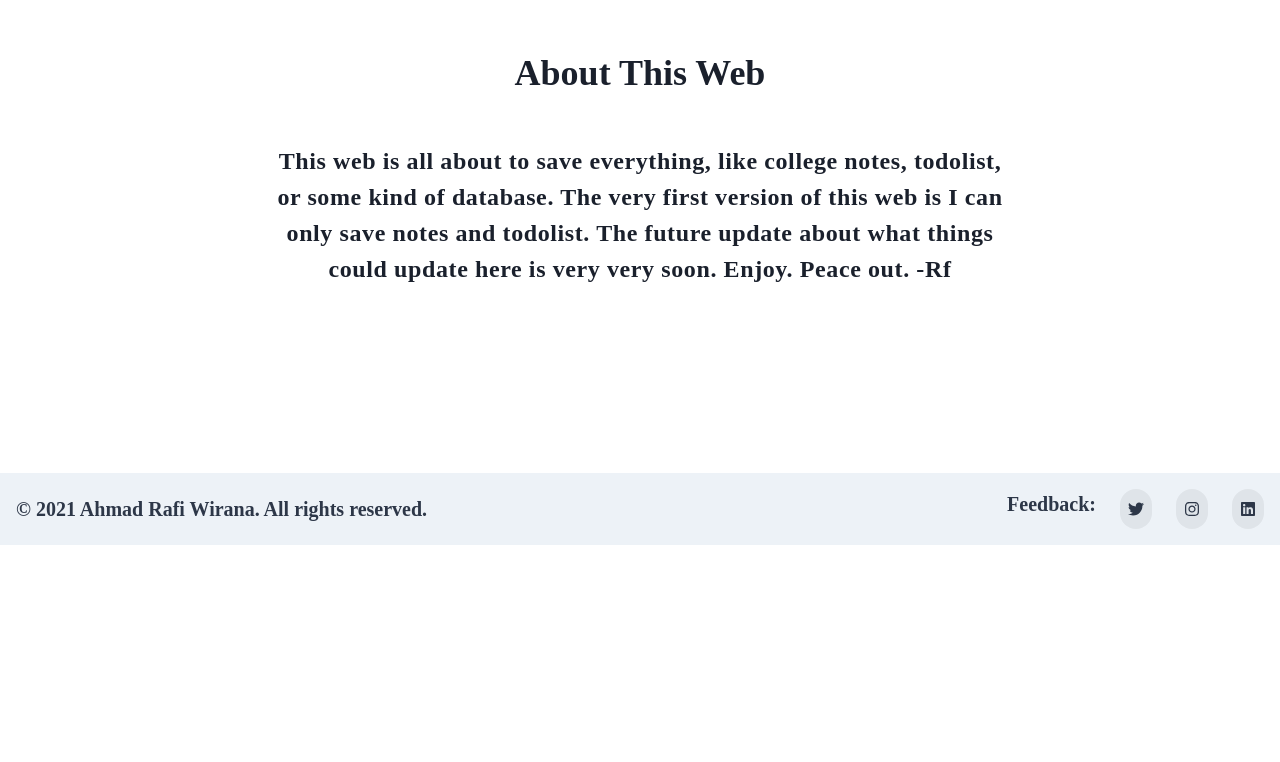
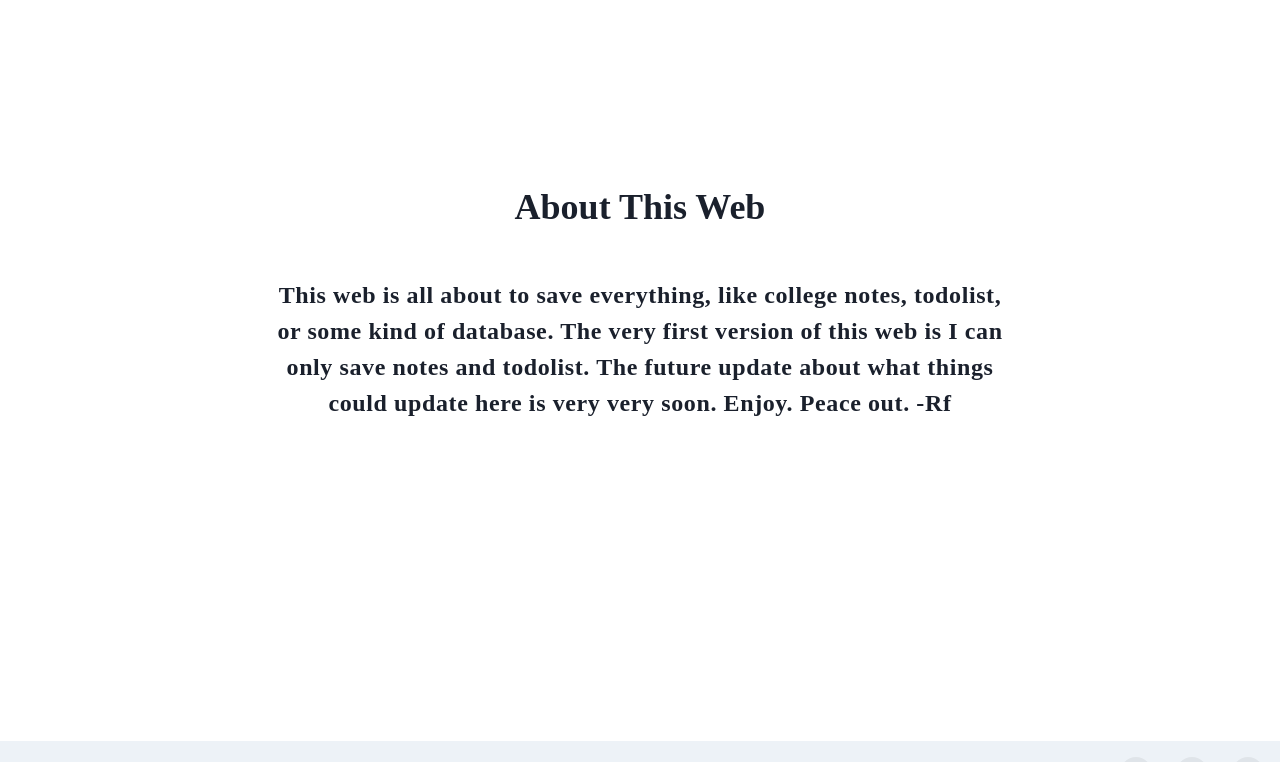
Before and after one commit to ahmadrafidev/all-in-web, a Next.js app: page / in a window 1280 px wide. Shown: the part 1027-1789 px from the top of the page. Before the commit the page ends 1572 px from the top, so only its background shows below. Built offline with nearby package versions, Linux system fonts and the light colour scheme.

Commit message:
changing landing page

```diff
--- a/components/landing-page/landingPage.tsx
+++ b/components/landing-page/landingPage.tsx
@@ -11,9 +11,16 @@ import {
   Heading
 } from "@chakra-ui/react"
 
+/*
+  Todo:
+  benerin sign up dan sign in button
+  buat about as a page jadi pas diklik kayak satu halaman (ide: jadiin beda box)
+*/
+
 
 function LandingPage() {
   return(
+    <>
       <Box my='20'>
         <Container
           maxW={'3xl'}
@@ -78,9 +85,15 @@ function LandingPage() {
           </Link>
           </Stack>
         </Container>
+      </Box>
+      <Box
+        minH={'100%'}
+      >
         <Container
+          w={'100%'}
+          h={'100%'}
           id='about'
-        py='26'
+          py='40'
           mb='40'
           textAlign={'center'}
           maxW={'3xl'}
@@ -107,6 +120,7 @@ function LandingPage() {
           </Text>
         </Container>
       </Box>
+    </>
   );
 }
 
```
Lines whose indentation alone changed are shown as unchanged.
